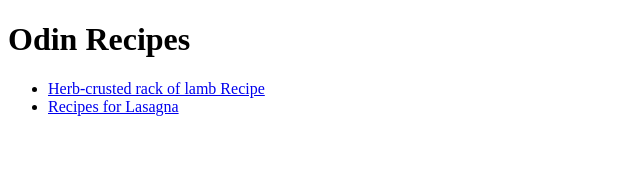
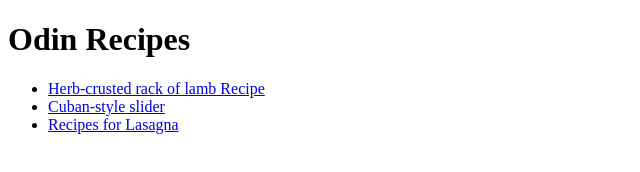
Before and after one commit to KingHorey/odin-recipes, a plain HTML site: page index.html in a window 1280 px wide. Shown: the whole page, without its empty margins (0-640 px from the left). Drawn offline with Linux system fonts and the light colour scheme.

Commit message:
add index/homepage

```diff
--- a/index.html
+++ b/index.html
@@ -8,6 +8,7 @@
      <h1>Odin Recipes</h1>
      <ul>
 	     <li><a href="./recipes/herb-crusted-rack-of-lamb.html">Herb-crusted rack of lamb Recipe</a></li>
+	     <li><a href="./recipes/cuban-style-slider.html">Cuban-style slider</a>
 	     <li><a href="./recipes/lasagna.html" target=_blank>Recipes for Lasagna</a></li>
      </ul>
    </body>
```
